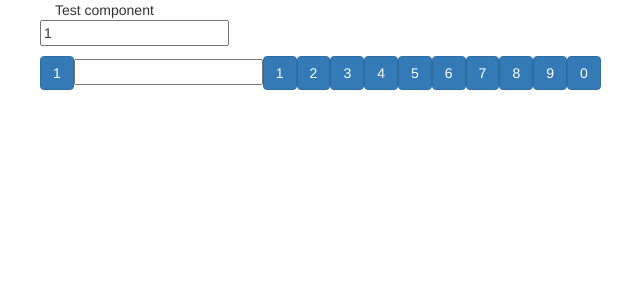
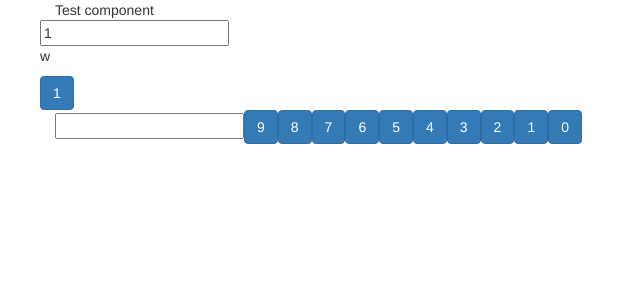
Before and after one commit to wskirichenko/calc-angular6, an Angular app: page / in a window 1280 px wide. Shown: the top 300 px of the page, without its empty margins (15-655 px from the left). Built offline with nearby package versions, Linux system fonts and the light colour scheme.

Commit message:
Create calc buttons (in 1 component)

```diff
--- a/src/app/btncalc/btncalc.component.ts
+++ b/src/app/btncalc/btncalc.component.ts
@@ -1,4 +1,4 @@
-import { Component, Input, OnInit } from '@angular/core';
+import { Component, OnInit} from '@angular/core';
 
 @Component({
   selector: 'app-btncalc',
@@ -6,11 +6,11 @@ import { Component, Input, OnInit } from '@angular/core';
   styleUrls: ['./btncalc.component.css']
 })
 export class BtncalcComponent implements OnInit {
-  btnNum1 = ['1', '2', '3', '4', '5', '6', '7', '8', '9', '0'];
+  btnNum1 = ['9','8','7','6','5','4','3','2','1','0'];
   textInp = '';
 
   btnClick(btn1) {
-    this.textInp = this.btnNum1[btn1];
+    this.textInp = this.textInp+btn1;
     return this.textInp;
   }
   constructor() { }
--- a/src/app/calc/calc.component.html
+++ b/src/app/calc/calc.component.html
@@ -1,10 +1,11 @@
 <div class="row">
-    <input type="text" [(ngModel)]="btnNum">
-    <p> {{importTest}}</p>
+	<input type="text" [(ngModel)]="btnNum">
+    <p> w {{importTest}}</p>
 </div>
 <div class="row">
     <button class="btn btn-primary" [innerHTML]="btnNum">
 
     </button>
+
+</div>
     <app-btncalc></app-btncalc>
-</div>
--- a/src/app/calc/calc.component.ts
+++ b/src/app/calc/calc.component.ts
@@ -7,7 +7,6 @@ import { Component, Input, OnInit } from '@angular/core';
 })
 export class CalcComponent  {
   btnNum: string = '1';
-  @Input() importTest: string;
 
   constructor() { }
 
```
